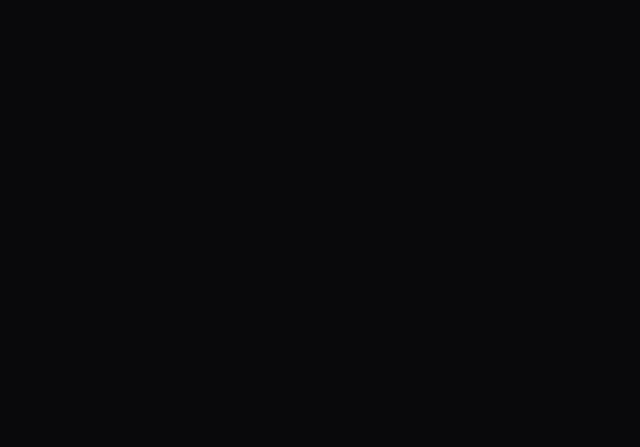
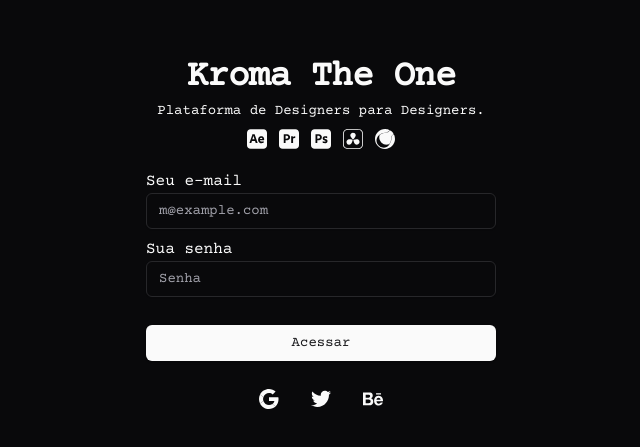
Before and after one commit to medeirxs/Kroma, a Next.js app: page / in a window 1280 px wide. Shown: the part 163-610 px from the top of the page, without its empty margins (319-959 px from the left). Built offline with nearby package versions, Linux system fonts and the light colour scheme.

Commit message:
add auth page

```diff
--- a/src/app/layout.tsx
+++ b/src/app/layout.tsx
@@ -1,10 +1,13 @@
 import type { Metadata } from "next";
-import { Inter } from "next/font/google";
 import "./globals.css";
+
+import { Courier_Prime } from "next/font/google";
 
 import { ThemeProvider } from "@/components/theme-provider"
 
-const inter = Inter({ subsets: ["latin"] });
+const courier = Courier_Prime({
+  weight:"400",
+  subsets: ["latin"]})
 
 export const metadata: Metadata = {
   title: "Kroma",
@@ -17,7 +20,7 @@
 }>) {
   return (
     <html lang="pt">
-      <body className={inter.className}>
+      <body className={courier.className}>
         <ThemeProvider attribute="class" defaultTheme="dark">
           {children}
         </ThemeProvider>
--- a/src/app/page.tsx
+++ b/src/app/page.tsx
@@ -1,7 +1,9 @@
+import Auth from "./pages/auth";
+
 export default function Home() {
   return (
       <>
-
+        <Auth/>
       </>
     );
 }
--- /dev/null
+++ b/src/app/pages/auth.tsx
@@ -0,0 +1,55 @@
+'use client'
+
+import { Button } from "@/components/ui/button";
+import { Input } from "@/components/ui/input";
+import { Label } from "@radix-ui/react-label";
+
+import { SiAdobeaftereffects, SiAdobephotoshop, SiAdobepremierepro, SiBehance, SiCinema4D, SiDavinciresolve } from "react-icons/si";
+import { GrGoogle, GrTwitter } from "react-icons/gr";
+
+export default function Auth(){
+  return(
+    <div className="grid justify-center items-center h-screen">
+      <div>
+
+        <div className="w-[350px] flex flex-col items-center gap-1">
+          <h1 className="text-4xl font-semibold tracking-tight">Kroma The One</h1>
+          <p className="text-sm">Plataforma de Designers para Designers.</p>
+            <div className="flex flex-row gap-3 mt-1">
+              <SiAdobeaftereffects className="h-5 w-5"/>
+              <SiAdobepremierepro className="h-5 w-5"/>
+              <SiAdobephotoshop className="h-5 w-5"/>
+              <SiDavinciresolve className="h-5 w-5"/>
+              <SiCinema4D className="h-5 w-5"/>
+            </div>
+        </div>
+
+        <div className="flex flex-col gap-2 mt-5">
+            <form className="w-full">
+              <Label htmlFor="email">Seu e-mail</Label>
+              <Input id="email" type="email" placeholder="m@example.com" />
+            </form>
+
+            <form className="w-full">
+              <Label htmlFor="password">Sua senha</Label>
+              <Input id="password" type="password" placeholder="Senha" />
+            </form>
+
+            <Button className="w-full mt-5 hover:bg-zinc-400">Acessar</Button>
+        </div>
+
+        <div className="flex items-center justify-center mt-5">
+          <Button variant='ghost'>
+            <GrGoogle className="w-5 h-5"/>
+          </Button>
+          <Button variant='ghost'>
+            <GrTwitter className="w-5 h-5"/>
+          </Button>
+          <Button variant='ghost'>
+            <SiBehance className="w-5 h-5"/>
+          </Button>
+        </div>
+      </div>
+    </div>
+  )
+}
--- /dev/null
+++ b/src/components/ui/button.tsx
@@ -0,0 +1,57 @@
+import * as React from "react"
+import { Slot } from "@radix-ui/react-slot"
+import { cva, type VariantProps } from "class-variance-authority"
+
+import { cn } from "@/lib/utils"
+
+const buttonVariants = cva(
+  "inline-flex items-center justify-center whitespace-nowrap rounded-md text-sm font-medium transition-colors focus-visible:outline-none focus-visible:ring-1 focus-visible:ring-ring disabled:pointer-events-none disabled:opacity-50",
+  {
+    variants: {
+      variant: {
+        default:
+          "bg-primary text-primary-foreground shadow hover:bg-primary/90",
+        destructive:
+          "bg-destructive text-destructive-foreground shadow-sm hover:bg-destructive/90",
+        outline:
+          "border border-input bg-background shadow-sm hover:bg-accent hover:text-accent-foreground",
+        secondary:
+          "bg-secondary text-secondary-foreground shadow-sm hover:bg-secondary/80",
+        ghost: "hover:bg-accent hover:text-accent-foreground",
+        link: "text-primary underline-offset-4 hover:underline",
+      },
+      size: {
+        default: "h-9 px-4 py-2",
+        sm: "h-8 rounded-md px-3 text-xs",
+        lg: "h-10 rounded-md px-8",
+        icon: "h-9 w-9",
+      },
+    },
+    defaultVariants: {
+      variant: "default",
+      size: "default",
+    },
+  }
+)
+
+export interface ButtonProps
+  extends React.ButtonHTMLAttributes<HTMLButtonElement>,
+    VariantProps<typeof buttonVariants> {
+  asChild?: boolean
+}
+
+const Button = React.forwardRef<HTMLButtonElement, ButtonProps>(
+  ({ className, variant, size, asChild = false, ...props }, ref) => {
+    const Comp = asChild ? Slot : "button"
+    return (
+      <Comp
+        className={cn(buttonVariants({ variant, size, className }))}
+        ref={ref}
+        {...props}
+      />
+    )
+  }
+)
+Button.displayName = "Button"
+
+export { Button, buttonVariants }
--- /dev/null
+++ b/src/components/ui/input.tsx
@@ -0,0 +1,25 @@
+import * as React from "react"
+
+import { cn } from "@/lib/utils"
+
+export interface InputProps
+  extends React.InputHTMLAttributes<HTMLInputElement> {}
+
+const Input = React.forwardRef<HTMLInputElement, InputProps>(
+  ({ className, type, ...props }, ref) => {
+    return (
+      <input
+        type={type}
+        className={cn(
+          "flex h-9 w-full rounded-md border border-input bg-transparent px-3 py-1 text-sm shadow-sm transition-colors file:border-0 file:bg-transparent file:text-sm file:font-medium placeholder:text-muted-foreground focus-visible:outline-none focus-visible:ring-1 focus-visible:ring-ring disabled:cursor-not-allowed disabled:opacity-50",
+          className
+        )}
+        ref={ref}
+        {...props}
+      />
+    )
+  }
+)
+Input.displayName = "Input"
+
+export { Input }
--- /dev/null
+++ b/src/components/ui/label.tsx
@@ -0,0 +1,26 @@
+"use client"
+
+import * as React from "react"
+import * as LabelPrimitive from "@radix-ui/react-label"
+import { cva, type VariantProps } from "class-variance-authority"
+
+import { cn } from "@/lib/utils"
+
+const labelVariants = cva(
+  "text-sm font-medium leading-none peer-disabled:cursor-not-allowed peer-disabled:opacity-70"
+)
+
+const Label = React.forwardRef<
+  React.ElementRef<typeof LabelPrimitive.Root>,
+  React.ComponentPropsWithoutRef<typeof LabelPrimitive.Root> &
+    VariantProps<typeof labelVariants>
+>(({ className, ...props }, ref) => (
+  <LabelPrimitive.Root
+    ref={ref}
+    className={cn(labelVariants(), className)}
+    {...props}
+  />
+))
+Label.displayName = LabelPrimitive.Root.displayName
+
+export { Label }
```
Also changed, not shown: package.json (+7 -0 lines), 1 other file (tests, documents, lock files or other folders).
